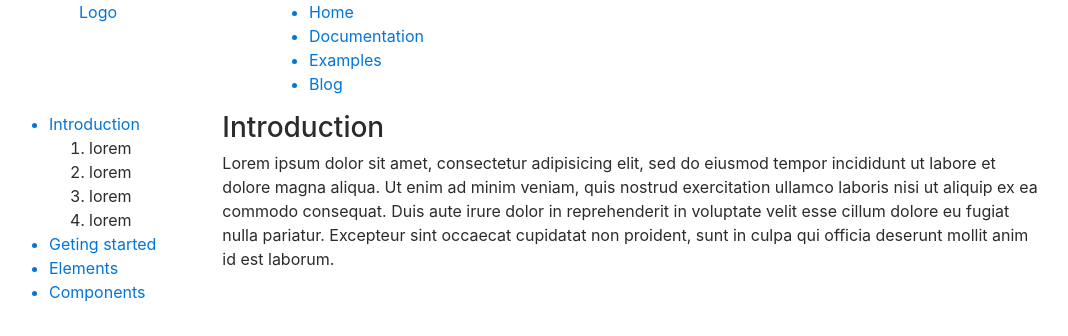
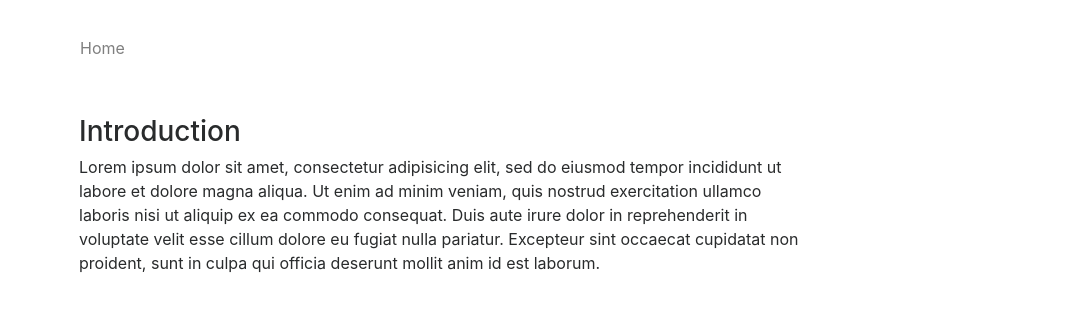
Before and after one commit to vlastimir-bulatovic/Lazy-style, a plain HTML site: page documentation/introduction.html in a window 1280 px wide. Shown: the whole page, without its empty margins (6-1074 px from the left). Drawn offline with nearby package versions, Linux system fonts and the light colour scheme.

Commit message:
project updated

```diff
--- a/documentation/introduction.html
+++ b/documentation/introduction.html
@@ -16,96 +16,35 @@
 
 	<link rel="stylesheet" href="https://maxcdn.bootstrapcdn.com/bootstrap/4.0.0-alpha.6/css/bootstrap.min.css" integrity="sha384-rwoIResjU2yc3z8GV/NPeZWAv56rSmLldC3R/AZzGRnGxQQKnKkoFVhFQhNUwEyJ" crossorigin="anonymous">
 
+	<link rel="stylesheet" type="text/css" href="../style/css/index.css">
 
+	<script src="https://code.jquery.com/jquery-3.3.1.slim.min.js" integrity="sha384-q8i/X+965DzO0rT7abK41JStQIAqVgRVzpbzo5smXKp4YfRvH+8abtTE1Pi6jizo" crossorigin="anonymous"></script>
+	<script src="https://stackpath.bootstrapcdn.com/bootstrap/4.1.3/js/bootstrap.min.js" integrity="sha384-ChfqqxuZUCnJSK3+MXmPNIyE6ZbWh2IMqE241rYiqJxyMiZ6OW/JmZQ5stwEULTy" crossorigin="anonymous"></script>
 
-
-
-	<link rel="stylesheet" type="text/css" href="../style/css/normalize.css">
 
 </head>
 <body>
 <!-- Start of header -->
 <header class="container">
-	<aside class="row">
-		<div class="col-2">
-			<a href="" title="" alt="" target="">
-				Logo
-			</a>
+	<nav class="navbar navbar-expand-md navbar-light bg-light row">
+		<button class="navbar-toggler" type="button" data-toggle="collapse" data-target="#navbarCollapse" aria-controls="navbarCollapse" aria-expanded="false" aria-label="Toggle navigation">
+			<span class="navbar-toggler-icon"></span>
+		</button>
+		<div class="collapse navbar-collapse" id="navbarCollapse">
+			<ul class="navbar-nav mr-auto">
+				<li class="nav-item">
+					<a class="nav-link" href="../index.html">Home </a>
+				</li>
+			</ul>
 		</div>
-		<nav class="col-10">
-			<ul>
-				<a href="../index.html" title="Home" alt="Home" target="_blank">
-					<li>
-						Home
-					</li>
-				</a>
-
-				<a href="" title="Documentation" alt="Documentation" target="_blank">
-					<li>
-						Documentation
-					</li>
-				</a>
-
-				<a href="" title="Examples" alt="Examples" target="_blank">
-					<li>
-						Examples
-					</li>
-				</a>
-
-				<a href="" title="Blog" alt="Blog" target="_blank">
-					<li>
-						Blog
-					</li>
-				</a>
-
-			</ul>
-		</nav>
-	</aside>
+	</nav>
 </header>
 <!-- End of header -->
 
 <main>
-	<section id="introduction" class="container-fluid">
-		<aside class="row">
-			<nav class="col-2 lazy-sidebar ">
-				<ul>
-					<a href="" title="" alt="" target="">
-						<li>
-							Introduction
-						</li>
-					</a>
-					<ol>
-						<li>
-							lorem
-						</li>
-						<li>
-							lorem
-						</li>
-						<li>
-							lorem
-						</li>
-						<li>
-							lorem
-						</li>
+	<article id="introduction" class="container">
+		<section class="row">
 
-					</ol>
-					<a href="" title="" alt="" target="">
-						<li>
-							Geting started
-						</li>
-					</a>
-					<a href="" title="" alt="" target="">
-						<li>
-							Elements
-						</li>
-					</a>
-					<a href="" title="" alt="" target="">
-						<li>
-							Components
-						</li>
-					</a>
-				</ul>
-			</nav>
 
 			<div class="col-8">
 				<h3>
@@ -125,8 +64,8 @@
 				</h3>
 			</div>
 
-		</aside>
-	</section>
+		</section>
+	</article>
 </main>
 
 <footer>
--- /dev/null
+++ b/style/sass/header/index.sass
@@ -0,0 +1,11 @@
+header
+    nav
+        .navbar-toggler
+            @media screen and(min-width: 768px)
+                display: none
+        .collapse
+            @media screen and(min-width: 768px)
+                display: block
+            ul
+                @media screen and(min-width: 768px)
+                    flex-direction: row
--- a/style/sass/index.sass
+++ b/style/sass/index.sass
@@ -4,3 +4,5 @@
 @import main/colors/index
 @import main/reset/index
 @import main/mixins/buttons/index
+
+@import header/index
```
Also changed, not shown: index.html (+2 -3 lines), style/css/index.css, 1 other file.
